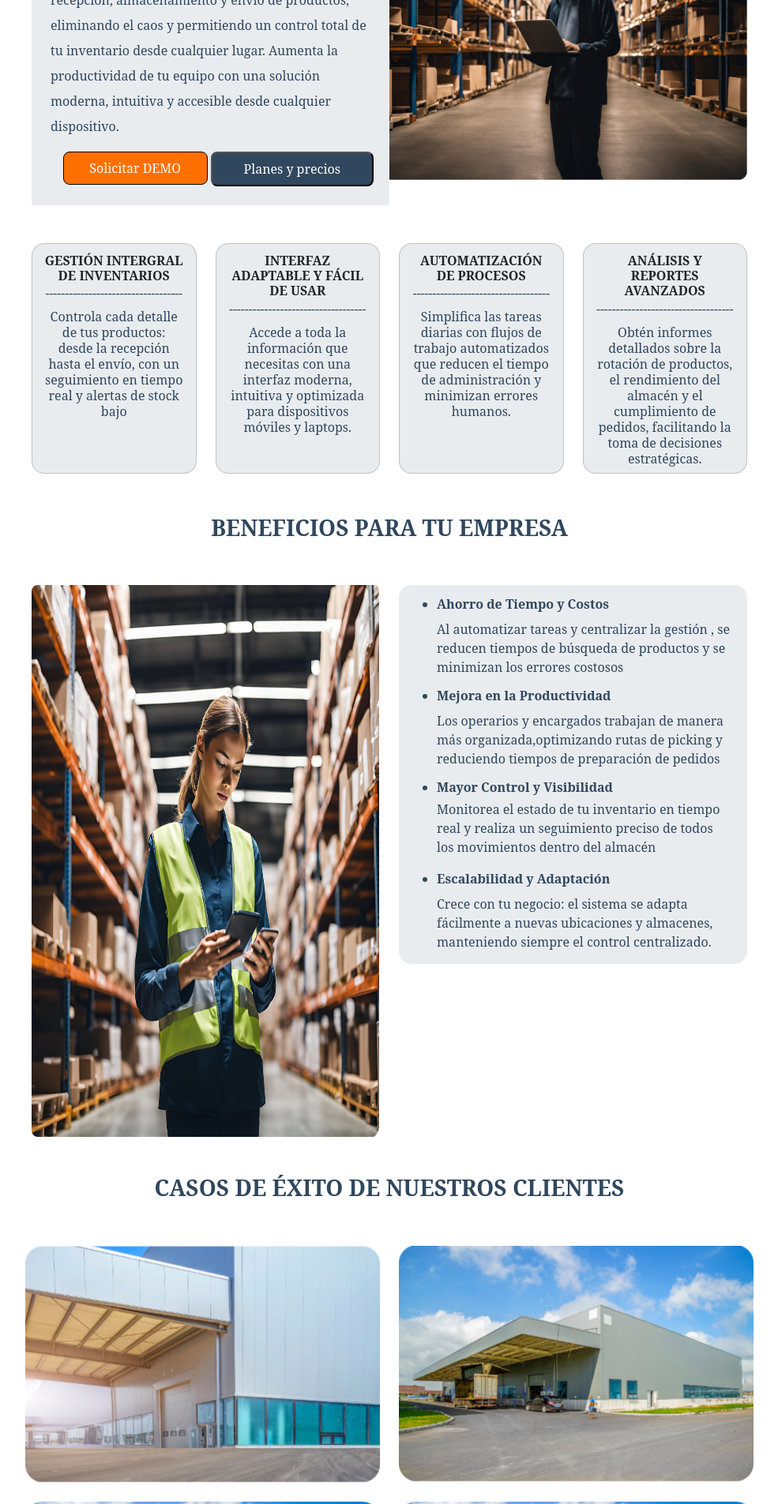
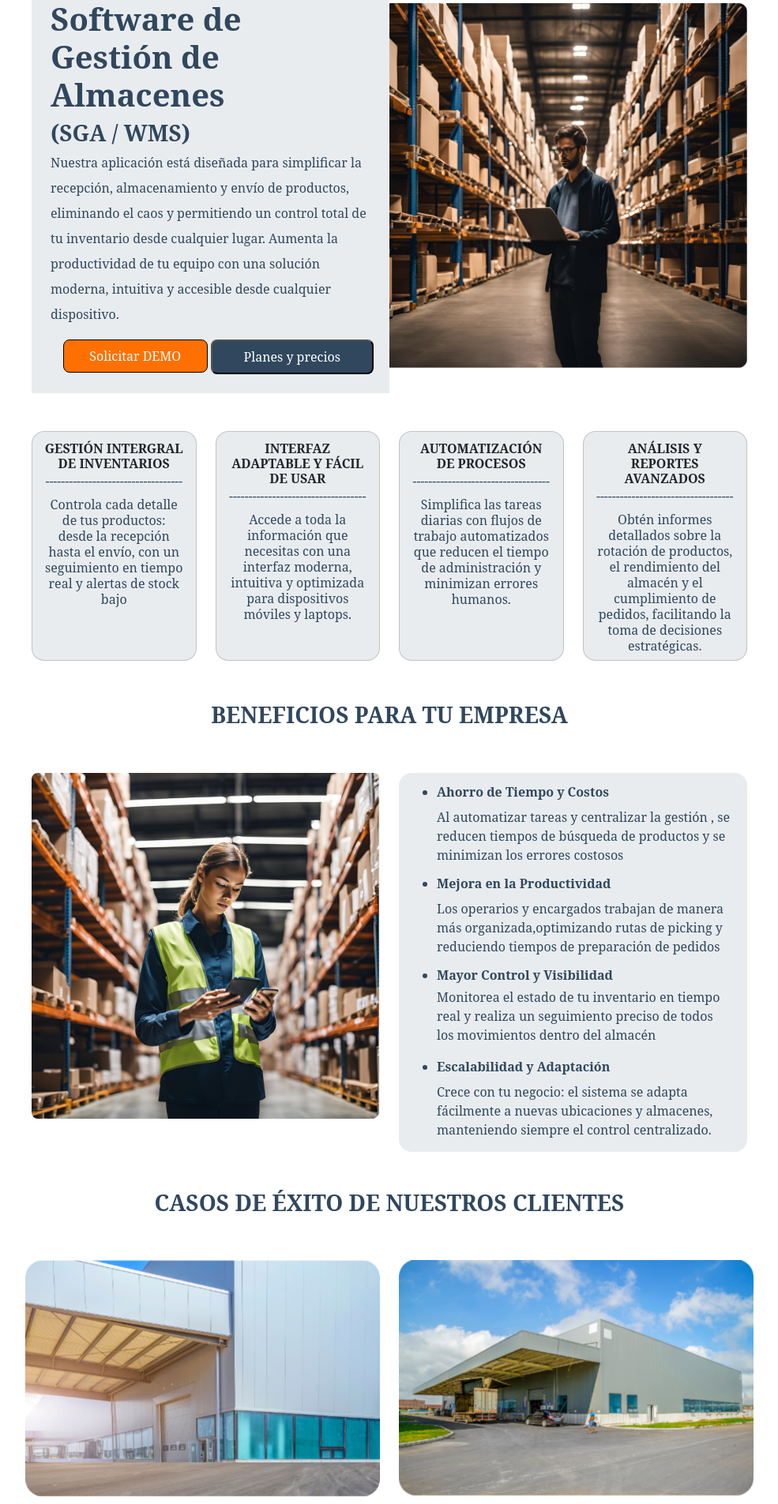
Before and after one commit to DavidSer1/phpAbril, a PHP site: page /homedavid.html in a window 1280 px wide. Shown: the part 400-2305 px from the top of the page at 79% size, without its empty margins (147-1132 px from the left). Run offline with PHP 8.4, Linux system fonts and the light colour scheme.

Commit message:
arreglos imagenes

```diff
--- a/homerecupe/homedavid.css
+++ b/homerecupe/homedavid.css
@@ -26,7 +26,7 @@
 }
 @media (max-width: 1200px) {
   .ab{
-    height: 0rem;
+    height: 30.3rem;
   }
   .imatgeheader {
     width: 12.9rem;
@@ -50,7 +50,12 @@
     height: 13.2rem;
   }
 }
-@media (min-width: 750px) {
+@media (max-width: 750px) {
+  .ab{
+    height: 46.0rem;
+  }
+}
+@media (max-width: 750px) {
   .ww{
     width: 13.3rem;
     height: 13.2rem;
@@ -61,22 +66,22 @@
   .imatgeheader {
     width: 6.2rem;
   }
-  .ab{
-    height: 46.2rem;
-  }
+
   .ww{
     width: 21.9rem;
     height: 21.5rem;
   }
   .imagencaso3{
-    height: 15.5rem;
+    height: 14.6rem;
     width: 23.3rem;
   }
-  .imagencaso4{
+  .imagencaso3{
+    height: 14.3rem;
+    width: 23.3rem;
+  }
 
-  }
 }
-@media (min-width: 550px) {
+@media (max-width: 550px) {
   .imatgeheader {
     width: 6.2rem;
   }
--- a/homerecupe/homedavid.html
+++ b/homerecupe/homedavid.html
@@ -93,7 +93,7 @@
           <div class="container-fluid">
             <div class="row px-2   p-0 mx-auto rounded-3">
               <div
-                class="col-lg-6 col-6 col-sm-12 fondo d-flex flex-column justify-content-center  p-lg-4 py-xxl-0 "
+                class="col-lg-6 col-md-6 col-6 col-sm-12 fondo d-flex flex-column justify-content-center  p-lg-4 py-xxl-0 "
               >
               <h1 class=" fw-bold my-0 pt-sm-3 mt-sm-1 mt-md-0 pt-md-1 pt-xl-0  pb-lg-0 mb-lg-0 px-sm-2 ms-sm-2 ms-lg-0 px-xl-0  ">Software de Gestión de Almacenes</h1>
               <h3 class="fw-bold mt-lg-2 mb-0 mt-xxl-0 ms-sm-2 ms-lg-0 px-sm-2 px-xl-0 pt-sm-2 pt-lg-0 ">(SGA / WMS)</h3>
@@ -119,13 +119,13 @@
                 </div>
              <div class="pt-sm-4 pt-md-0"></div>
               </div>
-              <div class="col-lg-6 col-6 col-sm-12  p-0">
+              <div class="col-lg-6 col-md-6  col-6 col-sm-12  p-0">
                 <img
                   src="./img/1_inicio_menuda.png"
-                  class="w-100 pt-lg-4   pt-xxl-0 mt-lg-1 pt-md-4 pt-sm-4  mt-xxl-0"
+                  class="w-100 pt-lg-4 ab  pt-xxl-0 mt-lg-1 pt-md-4 pt-sm-4  mt-xxl-0"
                   alt="a"
                 />
-                <div class="pt-sm-3 mt-sm-1 pt-xl-0 mt-xl-0"></div>
+                <div class="pt-sm-3 mt-sm-2 pt-xl-0 mt-xl-0"></div>
               </div>
 
             </div>
@@ -263,17 +263,17 @@
               <div class="row  pt-4 mt-4  ">
 
 <div class="col-lg-6 col-6">
-<img src="./img/3_casoDeExito.png" alt="Caso de exito 1" class="img-fluid ">
+<img src="./img/3_casoDeExito.png" alt="Caso de exito 1" class="img-fluid imagencaso3">
 
 </div>
 <div class="col-lg-6 col-6">
-  <img src="./img/4_casoDeExito.png" alt="Caso de exito 2" class="img-fluid ">
+  <img src="./img/4_casoDeExito.png" alt="Caso de exito 2" class="img-fluid imagencaso3">
 </div>
 <div class="col-lg-6 col-6">
-  <img src="./img/5_casoDeExito.png" alt="Caso de exito 3" class="img-fluid pt-3 mt-2 ">
+  <img src="./img/5_casoDeExito.png" alt="Caso de exito 3" class="img-fluid pt-3 mt-2 imagencaso4">
 </div>
 <div class="col-lg-6 col-6">
-  <img src="./img/5_casoDeExito.png" alt="Caso de exito 4" class="img-fluid pt-3 mt-2 ">
+  <img src="./img/5_casoDeExito.png" alt="Caso de exito 4" class="img-fluid pt-3 mt-2 imagencaso4 ">
 </div>
 <div class="row p-0 mt-lg-4 mt-md-3 mt-sm-4 pt-sm-4 pt-4 mx-auto">
 
@@ -347,7 +347,7 @@
 
   </div>
 
-  <div class="col-lg-3 col-sm-6 col-md-3  d-flex align-items-stretch">
+  <div class="col-lg-3 col-sm-6 col-md-3 pt-sm-4 pt-md-0  d-flex align-items-stretch">
     <div class="card w-100 fondo text-decoration-none ">
       <img src="./img/7_reseña.png" class="card-img-top ww" alt="La resenya no va">
       <div class="card-body ">
```
